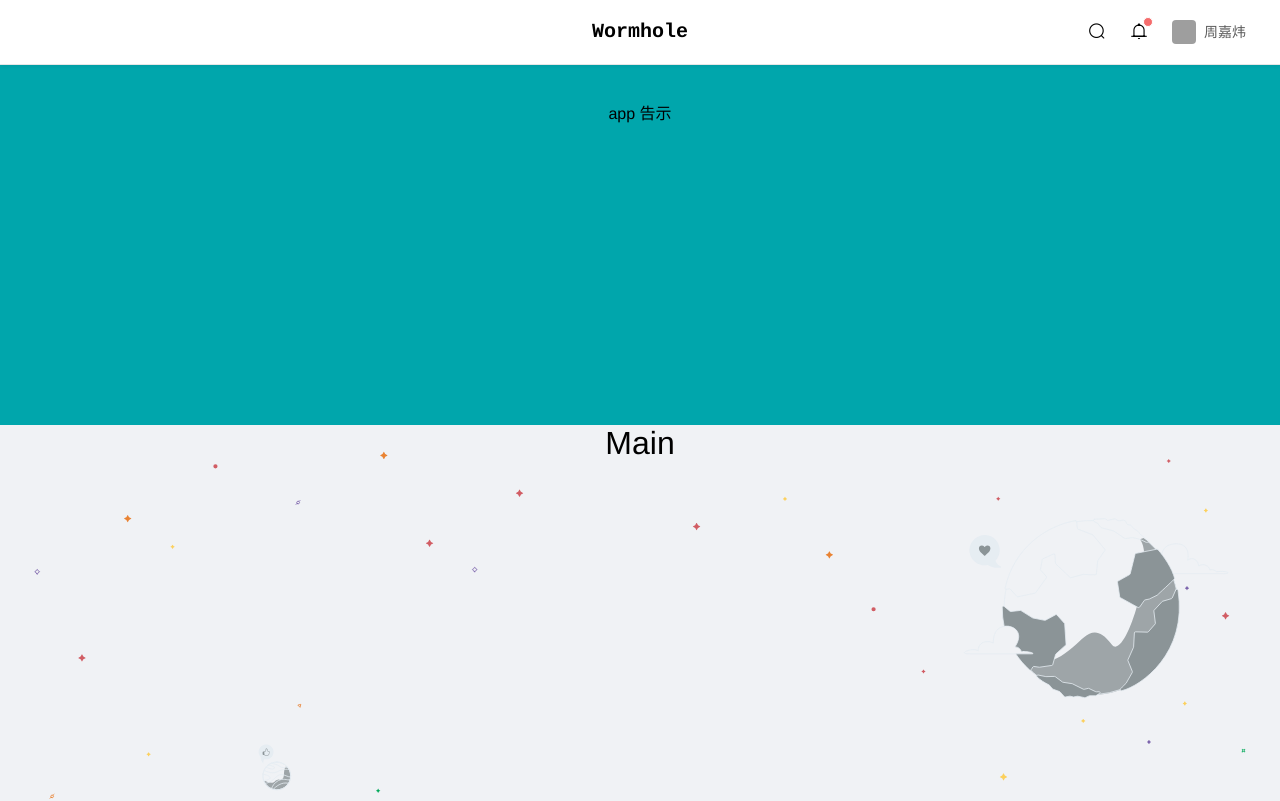
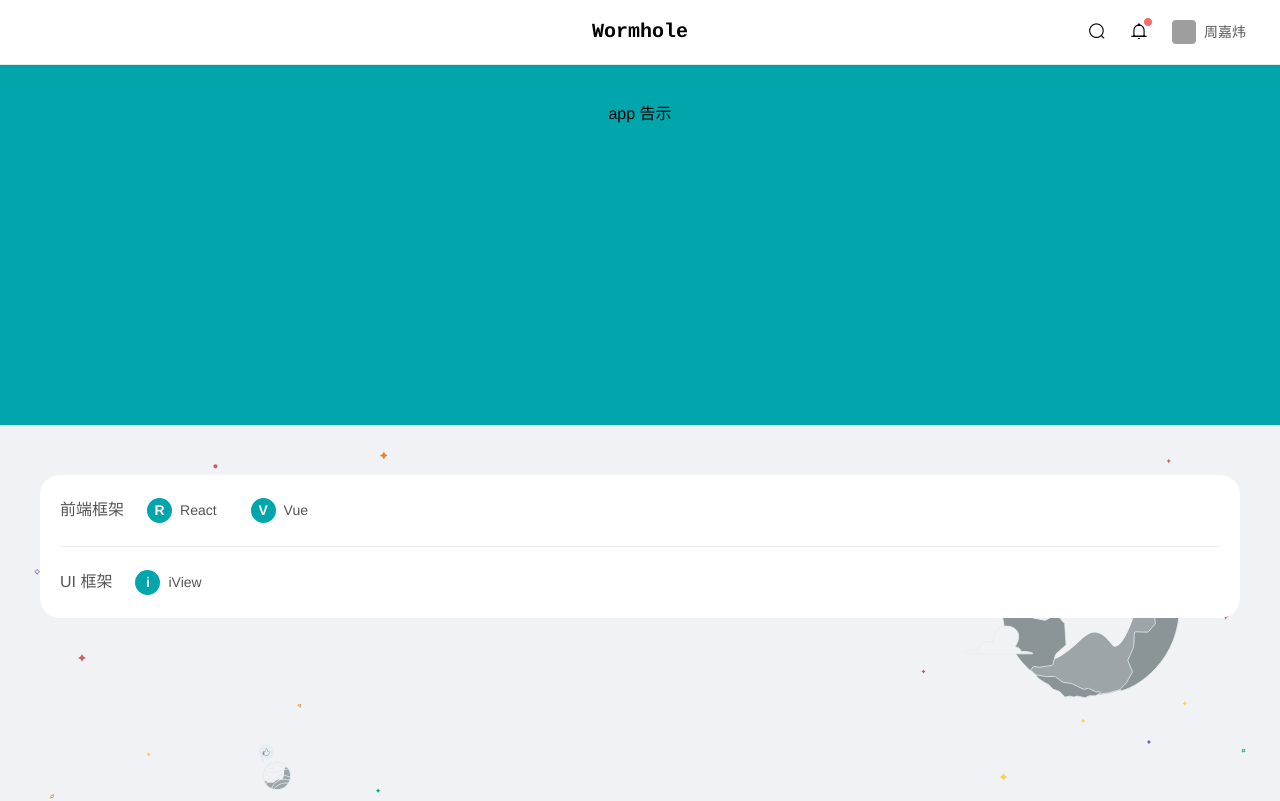
Before and after one commit to f2e-tools/Wormhole, a Vue app: page /#/ in a window 1280 px wide. Shown: the top 801 px of the page. Built offline with nearby package versions, Linux system fonts and the light colour scheme; no server answers; grey boxes are pictures that could not be loaded.

Commit message:
feat: add common pannel

```diff
--- a/package.json
+++ b/package.json
@@ -1,5 +1,5 @@
 {
-  "name": "vue-cli-simple",
+  "name": "wormhole",
   "version": "0.1.0",
   "private": true,
   "scripts": {
--- a/src/styles/index.scss
+++ b/src/styles/index.scss
@@ -39,3 +39,11 @@ a:hover {
     height: 0;
   }
 }
+
+// flex
+// flex-center
+.flex-center {
+  display: flex;
+  justify-content: center;
+  align-items: center;
+}
--- a/src/views/Main/Main.vue
+++ b/src/views/Main/Main.vue
@@ -1,10 +1,18 @@
 <template>
-  <div class="Main">Main</div>
+  <div class="main-container">
+    <section class="pannel__wrapper">
+      <Pannel/>
+    </section>
+  </div>
 </template>
 <script>
 import {getMainList} from '../../http/apis/main'
+import {Pannel} from './components'
 export default {
   name: 'Main',
+  components: {
+    Pannel
+  },
   methods: {
     async init () {
       let payload = {
@@ -23,8 +31,13 @@ export default {
 }
 </script>
 <style lang="scss" scoped>
-.Main {
+.main-container {
+  width: 100%;
   text-align: center;
   font-size: 32px;
+  overflow: hidden;
+}
+.pannel__wrapper {
+  margin-top: 50px;
 }
 </style>
--- /dev/null
+++ b/src/views/Main/components/Pannel.vue
@@ -0,0 +1,106 @@
+<template>
+  <div class="pannel">
+    <div class="pannel__item" v-for="item in wormhole" v:key="item.id">
+      <div class="pannel__item--title">
+        <span>{{item.name}}</span>
+      </div>
+      <div class="pannel__item--links">
+        <div class="link__item" v-for="linkItem in item.child || []" v:key="linkItem.id">
+          <a class="link__item--content" :href="linkItem.link">
+            <div class="link__item--preview">{{linkItem.name.slice(0,1) || 'W'}}</div>
+            <div class="link__item--title">{{linkItem.name}}</div>
+          </a>
+        </div>
+      </div>
+    </div>
+  </div>
+</template>
+<script>
+export default {
+  name: 'pannel',
+  data () {
+    return {
+      wormhole: [
+        {
+          id: 1,
+          name: '前端框架',
+          icon: '',
+          child: [
+            {
+              id: 1,
+              name: 'React',
+              link: 'https://react.docschina.org/'
+            }, {
+              id: 2,
+              name: 'Vue',
+              link: 'https://cn.vuejs.org/'
+            }
+          ]
+        },
+        {
+          id: 2,
+          name: 'UI 框架',
+          icon: '',
+          child: [
+            {
+              id: 1,
+              name: 'iView',
+              link: 'hhttp://v1.iviewui.com/'
+            }
+          ]
+        }
+      ]
+    }
+  }
+}
+</script>
+<style lang="scss" scoped>
+.pannel {
+  margin: 0 auto;
+  padding: 0 20px;
+  border-radius: 20px;
+  width: 1200px;
+  height: auto;
+  box-sizing: border-box;
+  color: #555;
+  background-color: #fff;
+}
+.pannel__item {
+  display: flex;
+  align-items: center;
+  padding: 15px 0;
+  &:not(:last-child) {
+    border-bottom: 1px solid #eee;
+  }
+  &--title {
+    margin: 0 15px 0 0;
+    font-size: 16px;
+  }
+  &--links {
+    display: flex;
+    flex-wrap: wrap;
+    align-items: center;
+    .link__item {
+      padding-right: 10px;
+      &--content {
+        display: flex;
+        align-items: center;
+        margin-right: 8px;
+        padding: 8px;
+        font-size: 14px;
+      }
+      &--preview {
+        border-radius: 50%;
+        margin-right: 8px;
+        width: 25px;
+        height: 25px;
+        line-height: 25px;
+        text-align: center;
+        color: #fff;
+        font-weight: 800;
+        background-color: #00a6ac;
+      }
+    }
+  }
+}
+</style>
--- /dev/null
+++ b/src/views/Main/components/index.js
@@ -0,0 +1 @@
+export { default as Pannel } from './Pannel.vue'
```
